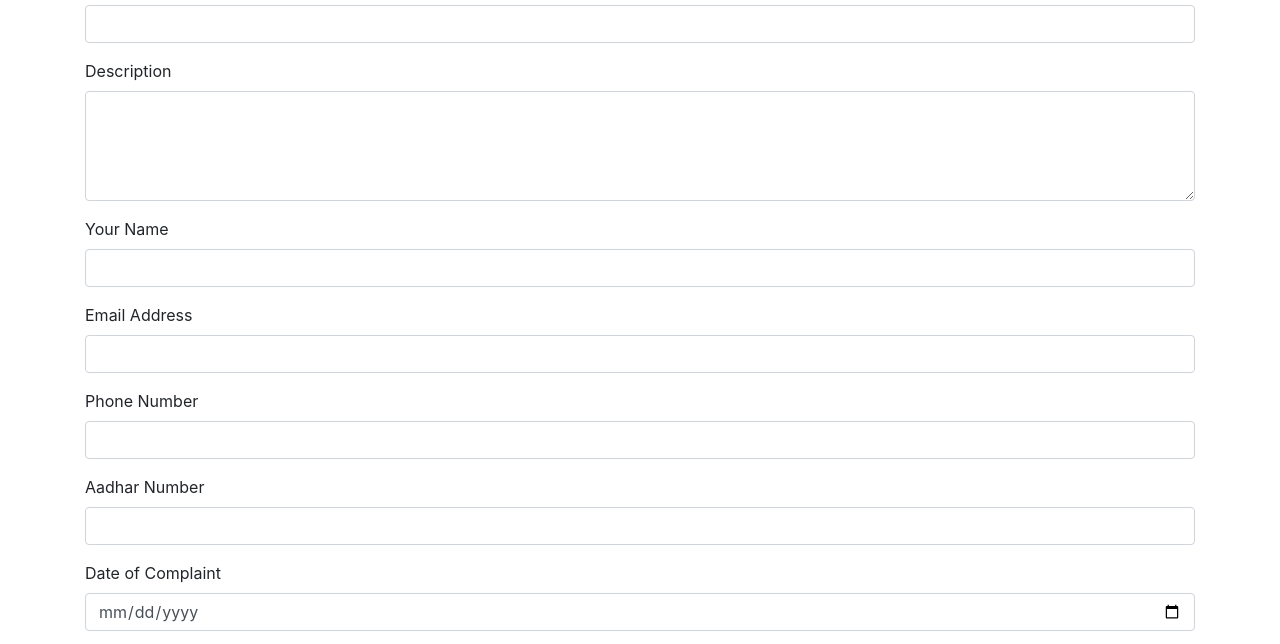
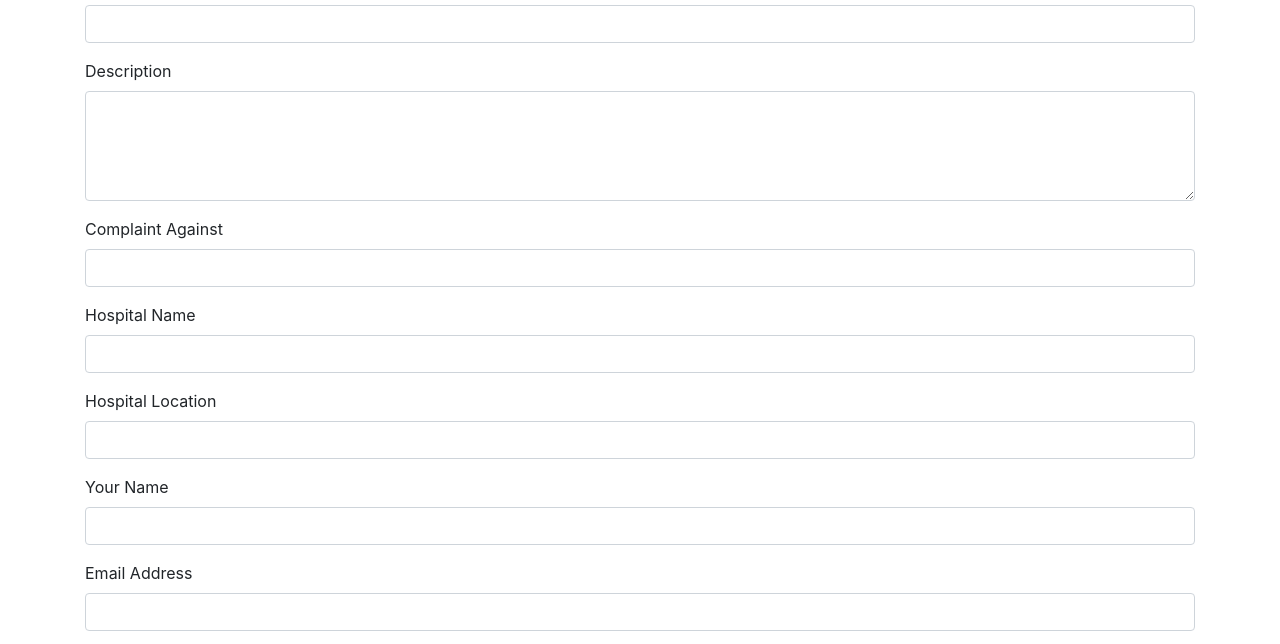
Before and after one commit to lingesh1174/mini, a plain HTML site: page index.html in a window 1280 px wide. Shown: the part 147-791 px from the top of the page. Drawn offline with nearby package versions, Linux system fonts and the light colour scheme.

Commit message:
Update index.html

```diff
--- a/index.html
+++ b/index.html
@@ -20,6 +20,24 @@
             <div class="form-group">
                 <label for="complaint_description">Description</label>
                 <textarea class="form-control" id="complaint_description" name="complaint_description" rows="4" required></textarea>
+            </div>
+
+            <!-- Complaint Against -->
+            <div class="form-group">
+                <label for="complaint_against">Complaint Against</label>
+                <input type="text" class="form-control" id="complaint_against" name="complaint_against" required>
+            </div>
+
+            <!-- Hospital Name -->
+            <div class="form-group">
+                <label for="hospital_name">Hospital Name</label>
+                <input type="text" class="form-control" id="hospital_name" name="hospital_name" required>
+            </div>
+
+            <!-- Hospital Location -->
+            <div class="form-group">
+                <label for="hospital_location">Hospital Location</label>
+                <input type="text" class="form-control" id="hospital_location" name="hospital_location" required>
             </div>
 
             <!-- Your Name -->
```
